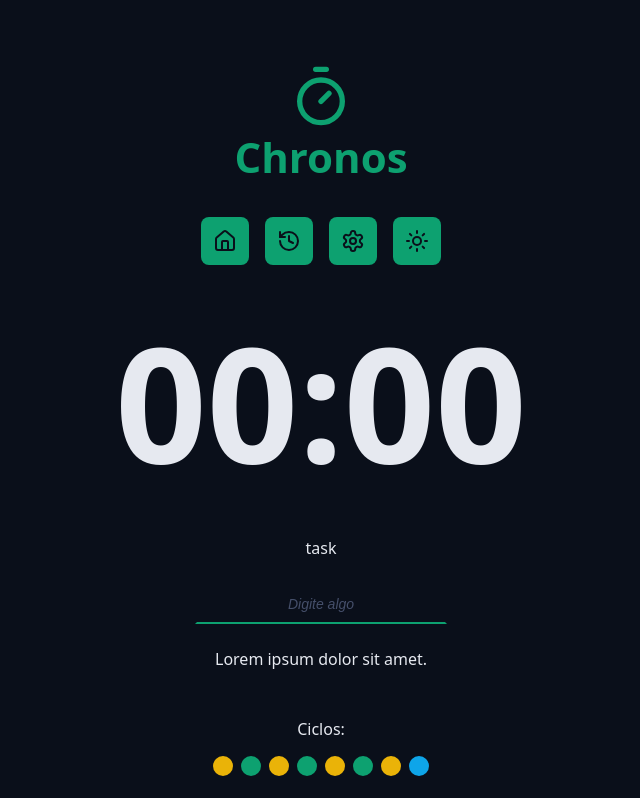
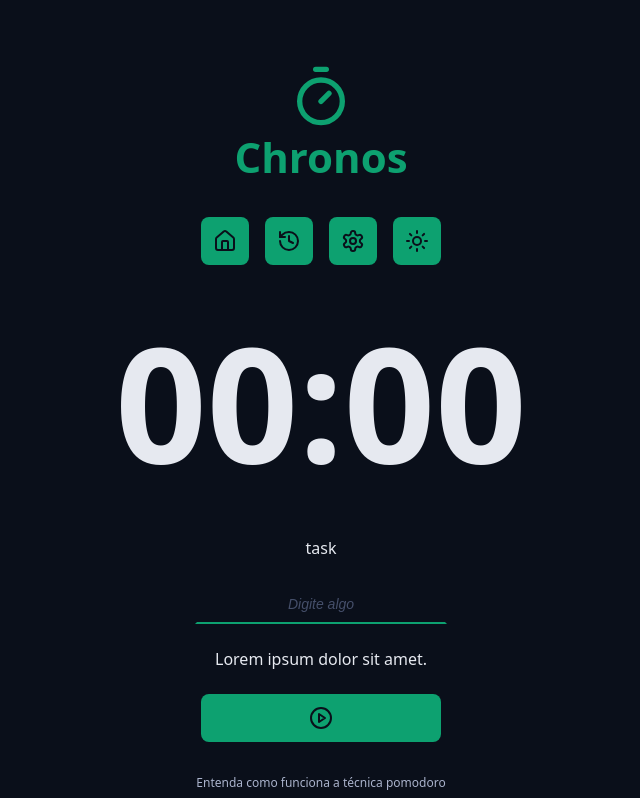
Before and after one commit to DavidRobersonN/chronos-pomodoro, a React (Vite) app: page / in a window 1280 px wide. Shown: the top 798 px of the page, without its empty margins (319-959 px from the left). Built offline with nearby package versions, Linux system fonts and the light colour scheme.

Commit message:
Aula 58, os icones do ciclos agora aparecem dinamicamente, e com o aria-label tambem dinamicamente com base no nosso state

```diff
--- a/src/components/Cycles/index.tsx
+++ b/src/components/Cycles/index.tsx
@@ -1,18 +1,41 @@
+import { useTaskContext } from '../../contexts/TaskContent/useTaskContext';
+import { getNextCycle } from '../../util/getNextCycle';
+import { getNextCycleType } from '../../util/getNextCycleType';
 import styles from './styles.module.css';
 
 export function Cycles() {
+  //Trazendo o nosso estado c om useStateContext...
+  const { state } = useTaskContext();
+  //criando um array com o tamanho do nosso currentCycle
+  const cycleStep = Array.from({ length: state.currentCycle });
+
+  //Funcao para mapear os nomes que serao colocados em aria label, e tittle
+  const cycleDescriptionMap = {
+    workTime: 'foco',
+    shortBreakTime: 'descanso curto',
+    longBreakTime: 'descanso longo',
+  };
+
   return (
     <div className={styles.cycles}>
       <span>Ciclos:</span>
-      <div className={styles.cyclesDots}>
-        <span className={`${styles.cycleDot} ${styles.workTime}`}> </span>
-        <span className={`${styles.cycleDot} ${styles.shortBreakTime}`}> </span>
-        <span className={`${styles.cycleDot} ${styles.workTime}`}> </span>
-        <span className={`${styles.cycleDot} ${styles.shortBreakTime}`}> </span>
-        <span className={`${styles.cycleDot} ${styles.workTime}`}> </span>
-        <span className={`${styles.cycleDot} ${styles.shortBreakTime}`}> </span>
-        <span className={`${styles.cycleDot} ${styles.workTime}`}> </span>
-        <span className={`${styles.cycleDot} ${styles.longBreakTime}`}> </span>
+
+      <div className={styles.cycleDots}>
+        {cycleStep.map((_, index) => {
+          const nextCycle = getNextCycle(index);
+          const nextCycleType = getNextCycleType(nextCycle);
+          return (
+            <span
+              //indicando um key para o react, pois vai ser um array, colocamos 2 elementos para garantir que nao vai se repetir...
+              key={`${nextCycleType}_${nextCycle}`}
+              //Aplicando css, com as nossas chaves "workTime" | "shortBreakTime" | "longBreakTime" que esta dentro de nextCycleType
+              className={`${styles.cycleDot} ${styles[nextCycleType]}`}
+              //colocando os nome de aria-label e title, pela funcao que fizemos
+              aria-label={`Indicador de ciclo de ${cycleDescriptionMap[nextCycleType]}`}
+              title={`Indicador de ciclo de ${cycleDescriptionMap[nextCycleType]}`}
+            ></span>
+          );
+        })}
       </div>
     </div>
   );
--- a/src/components/Cycles/styles.module.css
+++ b/src/components/Cycles/styles.module.css
@@ -6,7 +6,7 @@
   justify-content: center;
 }
 
-.cyclesDots {
+.cycleDots {
   display: flex;
   gap: 0.8rem;
 }
--- a/src/components/MainForm/index.tsx
+++ b/src/components/MainForm/index.tsx
@@ -85,8 +85,12 @@ export function MainForm() {
         <p>Lorem ipsum dolor sit amet.</p>
       </div>
 
-      <div className='formRow'></div>
-      <Cycles />
+      {/*Caso nao haja cyclos, nao apresentara esta div */}
+      {state.currentCycle > 0 && (
+        <div className='formRow'>
+          <Cycles />
+        </div>
+      )}
 
       <div className='formRow'>
         <DefaultButton icon={<PlayCircleIcon />} />
```
